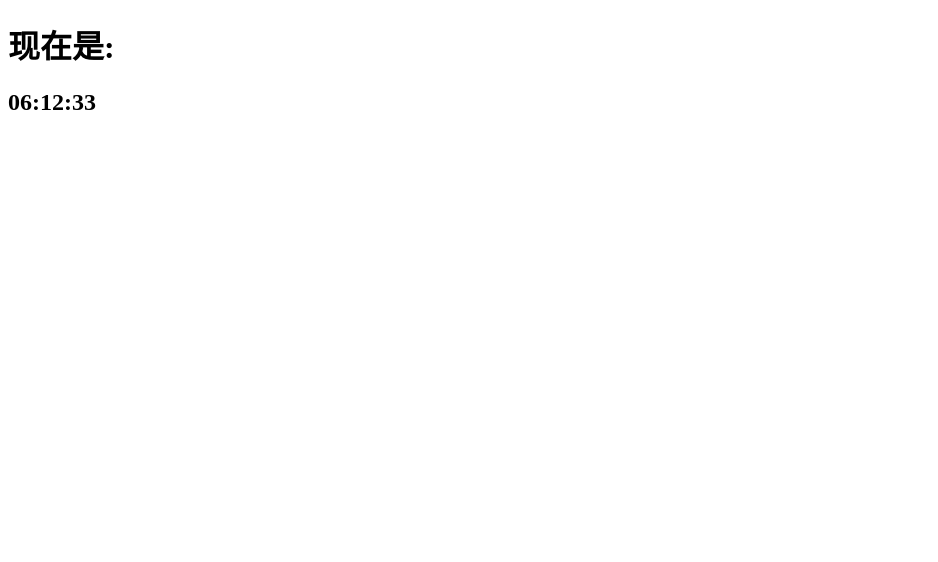
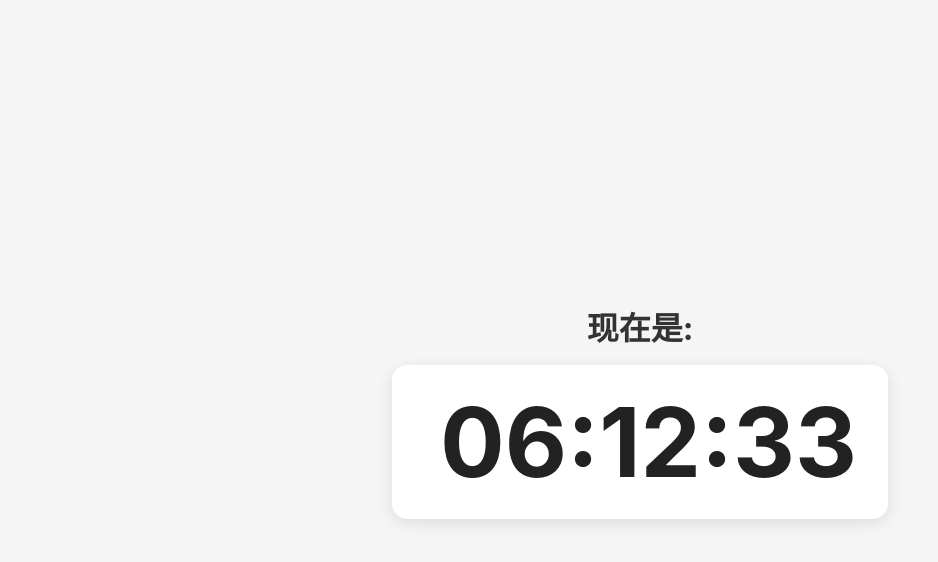
Before and after one commit to HYYQI/QRCode-timepiece, a plain HTML site: page index.html in a window 1280 px wide. Shown: the whole page, without its empty margins (0-938 px from the left). Drawn offline with Linux system fonts and the light colour scheme.

Commit message:
Update index.html
由deepseek完成更改

```diff
--- a/index.html
+++ b/index.html
@@ -1,15 +1,66 @@
 <!DOCTYPE html>
+<html lang="zh-CN">
+<head>
+    <meta charset="UTF-8">
+    <meta name="viewport" content="width=device-width, initial-scale=1.0, maximum-scale=1.0, user-scalable=no">
+    <title>移动端时钟</title>
+    <style>
+        body {
+            font-family: -apple-system, BlinkMacSystemFont, "Segoe UI", Roboto, Helvetica, Arial, sans-serif;
+            margin: 0;
+            padding: 0;
+            display: flex;
+            flex-direction: column;
+            justify-content: center;
+            align-items: center;
+            height: 100vh;
+            background-color: #f5f5f5;
+            -webkit-text-size-adjust: 100%;
+            text-size-adjust: 100%;
+        }
 
-<html>
-  <head>
-    <title>时钟</title>
+        h1 {
+            color: #333;
+            font-size: clamp(1.5rem, 5vw, 2rem);
+            margin-bottom: 0.5em;
+            text-align: center;
+        }
+
+        #time-area {
+            font-size: clamp(3rem, 15vw, 6rem);
+            color: #222;
+            font-weight: bold;
+            text-align: center;
+            margin: 0;
+            padding: 0.2em 0.5em;
+            background-color: white;
+            border-radius: 15px;
+            box-shadow: 0 4px 15px rgba(0, 0, 0, 0.1);
+            width: 80%;
+            max-width: 400px;
+        }
+
+        /* 深色模式支持 */
+        @media (prefers-color-scheme: dark) {
+            body {
+                background-color: #121212;
+            }
+            h1 {
+                color: #eee;
+            }
+            #time-area {
+                color: #fff;
+                background-color: #222;
+            }
+        }
+    </style>
 </head>
-  <body onload="update_time()">
+<body>
     <h1>现在是:</h1>
-    <h2 id="time-area">time</h2>
+    <h2 id="time-area">00:00:00</h2>
 
     <script>
-      function update_time(){
+        function update_time() {
             const now = new Date();
             const hours = String(now.getHours()).padStart(2, '0');
             const minutes = String(now.getMinutes()).padStart(2, '0');
@@ -19,6 +70,16 @@
             document.getElementById('time-area').textContent = timeString;
             setTimeout(update_time, 1000);
         }
+
+        // 添加触摸反馈
+        document.addEventListener('DOMContentLoaded', function() {
+            update_time();
+
+            // 防止触摸时出现浏览器默认行为
+            document.body.addEventListener('touchstart', function(e) {
+                e.preventDefault();
+            }, { passive: false });
+        });
     </script>
 </body>
 </html>
```
Lines whose indentation alone changed are shown as unchanged.
